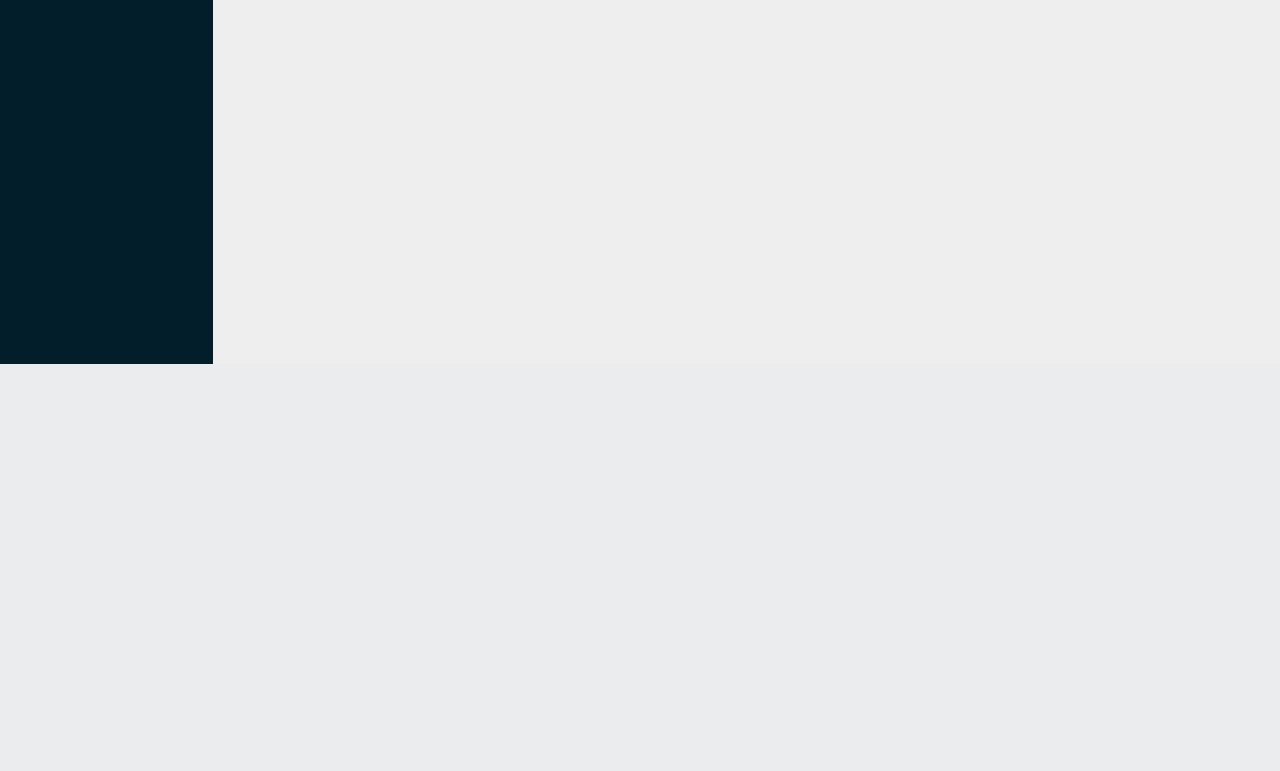
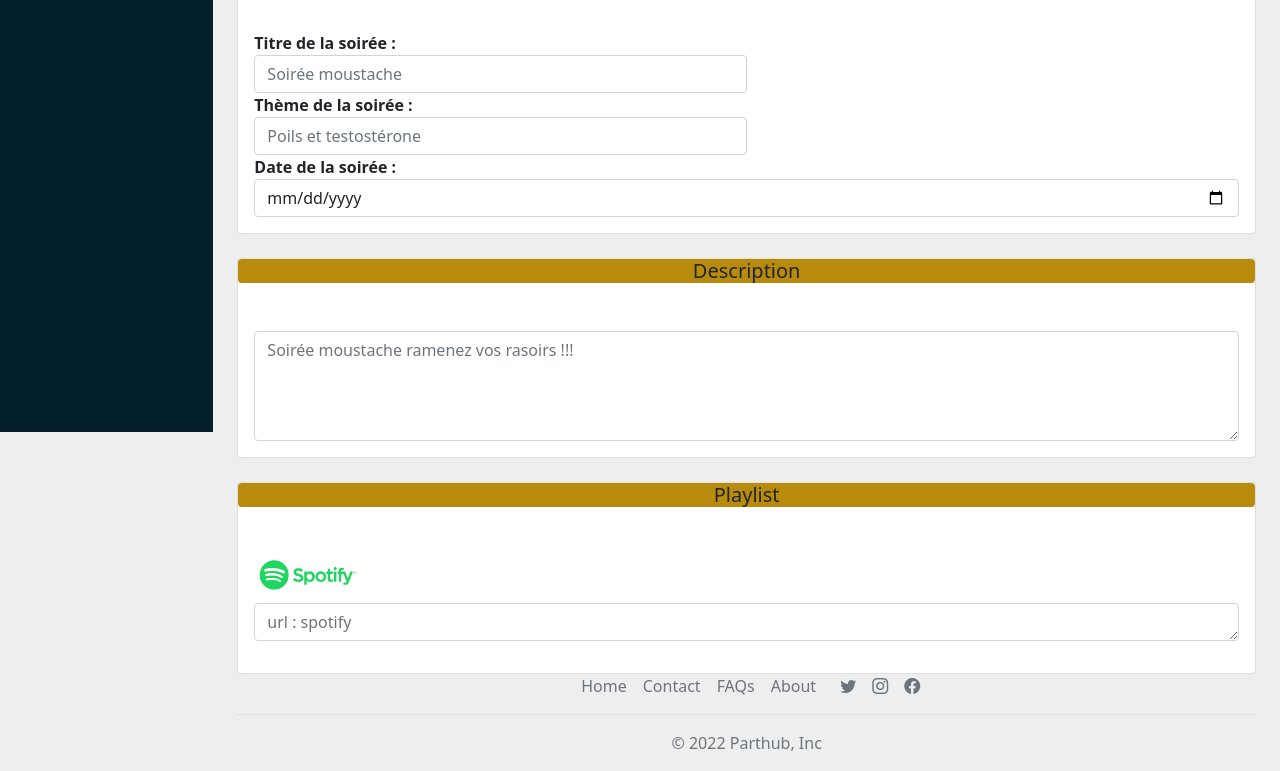
Before and after one commit to Arnaud-BERTRAND33/PartHub, a PHP site: template src/View/PartyView/partyView.html.twig in a window 1280 px wide. Shown: the part 436-1207 px from the top of the page. Before the commit the page ends 800 px from the top, so only its background shows below. Run offline with PHP 8.4, Linux system fonts and the light colour scheme; the template is opened without the code that fills it, so the values that code supplies are empty; some libraries are stand-ins or nearby versions.

Commit message:
sqlpartyadd

```diff
--- a/src/View/PartyView/partyView.html.twig
+++ b/src/View/PartyView/partyView.html.twig
@@ -1,5 +1,73 @@
 {% extends 'layout.html.twig' %}
 
+{% block title %}PartHub - View Party{% endblock %}
+
 {% block content %}
+    <form action="" method="post" enctype="multipart/form-data">
+        <div class="card mt-4 col-lg-12">
+            <h5 class="bg-orange text-center rounded">Informations soirée</h5>
+            <div class="container">
+                <img class="img-thumbnail mx-auto d-block" src="https://images.ctfassets.net/hrltx12pl8hq/7yQR5uJhwEkRfjwMFJ7bUK/dc52a0913e8ff8b5c276177890eb0129/offset_comp_772626-opt.jpg?fit=fill&w=800&h=300" alt="couverture">
+            </div>
+            <div class="card-body">
+                <p class="card-text">
+                <div class="form-group">
+                    <div class="form-row">
+                        <div class="form-group col-md-6">
+                            <label class="fw-bold" for="title">Titre de la soirée :</label>
+                            <input type="text" class="form-control" id="title" name="title" placeholder="Soirée moustache">
+                            {% if errors.title is defined %}
+                                <p class="text-danger">{{ errors.title }}</p>
+                            {% endif %}
+                        </div>
+                        <div class="form-group col-md-6">
+                            <label class="fw-bold" for="theme">Thème de la soirée :</label>
+                            <input type="texte" class="form-control" id="theme" name="theme" placeholder="Poils et testostérone">
+                        </div>
+                    </div>
+                    <div class="form-group">
+                        <label class="fw-bold" for="date">Date de la soirée :</label>
+                        <input type="date" class="form-control" id="date" name="date" placeholder="XX/XX/XXXX">
+                        {% if errors.date is defined %}
+                            <p class="text-danger">{{ errors.date }}</p>
+                        {% endif %}
+                    </div>
 
+                            {% if errors.zip is defined %}
+                                <p class="text-danger">{{ errors.zip }}</p>
+                            {% endif %}
+                        </div>
+                    </div>
+                    <div class="form-group">
+                    </div>
+                </div>
+                </p>
+            </div>
+        </div>
+
+        <div class="card mt-4 col-lg-12">
+            <h5 class="bg-orange text-center rounded">Description</h5>
+            <div class="card-body">
+                <label for="description"></label>
+                <textarea class="form-control" id="description" name="description" rows="4" placeholder="Soirée moustache ramenez vos rasoirs !!!"></textarea>
+            </div>
+        </div>
+
+        <div class="card mt-4 col-lg-12">
+            <h5 class="bg-orange text-center rounded">Playlist</h5>
+            <div class="card-body">
+                <p class="card-text">
+
+                <div class="form-group">
+                    <label for="playlist"></label>
+                    <img src="/assets/images/spotify.png" class="img-fluid text-center" alt="Responsive image" width="10%"> <textarea class="form-control" id="playlist_url" name="playlist_url" rows="1" placeholder="url : spotify"></textarea>
+                    {% if errors.playlist_url is defined %}
+                        <p class="text-danger">{{ errors.playlist_url }}</p>
+                    {% endif %}
+                </div>
+                </p>
+                </div>
+            </div>
+        </div>
+    </form>
 {% endblock %}
```
Also changed, not shown: src/Controller/PartyController.php (renamed from src/Controller/PartyAddController.php, +16 -5 lines), src/Model/PartyManager.php (renamed from src/Model/PartyAddManager.php, +14 -1 lines).
